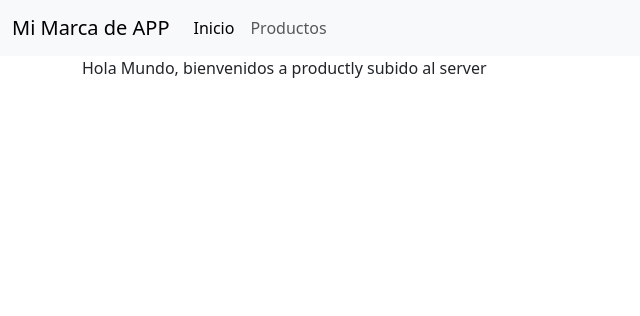
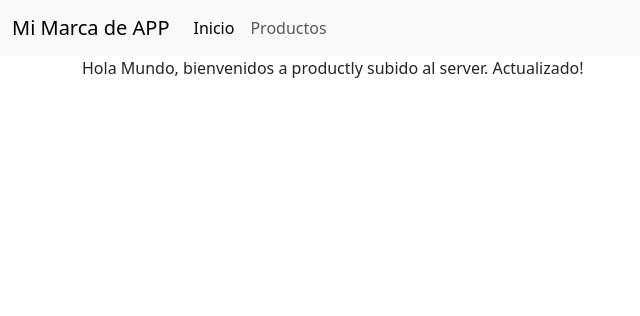
Before and after one commit to manusantana/productly, a Django app: template templates/inicio.html in a window 1280 px wide. Shown: the top 316 px of the page, without its empty margins (0-640 px from the left). Run offline with Django 4.2, Linux system fonts and the light colour scheme; the template is opened without the code that fills it, so the values that code supplies are empty.

Commit message:
actualizado

```diff
--- a/templates/inicio.html
+++ b/templates/inicio.html
@@ -2,6 +2,6 @@
 
 {% block content %}
 
-    Hola Mundo, bienvenidos a productly subido al server
+    Hola Mundo, bienvenidos a productly subido al server. Actualizado!
 
 {% endblock content %}
```
